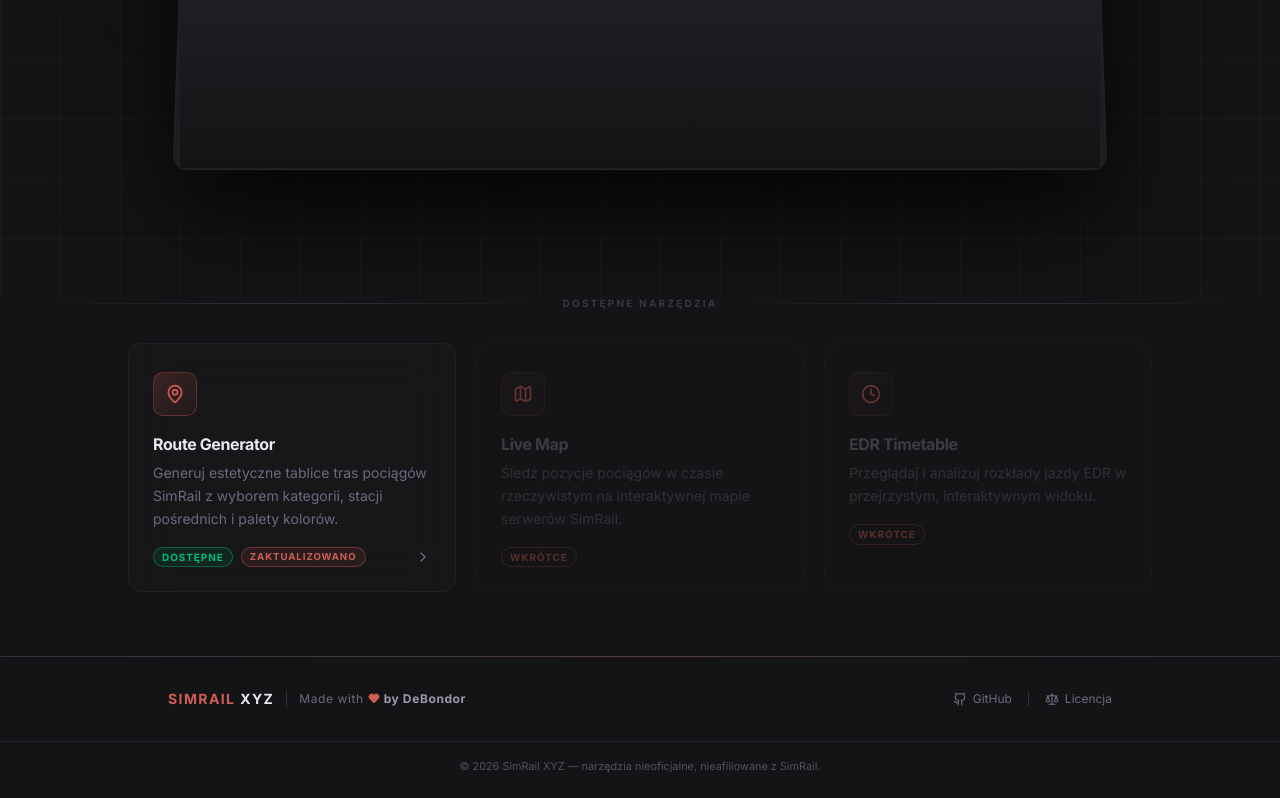
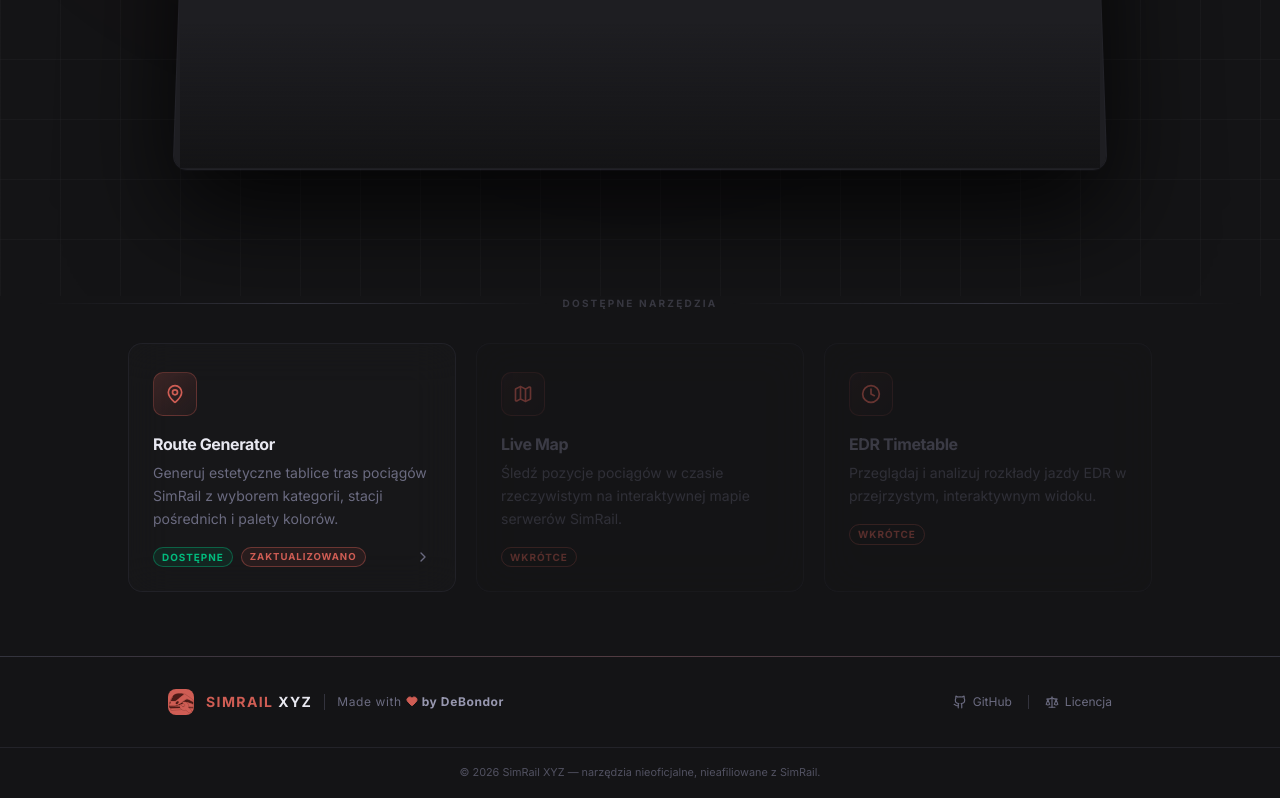
Before and after one commit to DeBondor/simrail.xyz, a Next.js app: page / in a window 1280 px wide. Shown: the part 732-1530 px from the top of the page. Built offline with nearby package versions, Linux system fonts and the light colour scheme.

Commit message:
feat: add simrailxyz logo to footer

```diff
--- a/src/app/page.tsx
+++ b/src/app/page.tsx
@@ -255,6 +255,7 @@
         <div className="border-t border-border">
           <div className="max-w-5xl mx-auto px-10 py-8 flex flex-col sm:flex-row items-center justify-between gap-6">
             <div className="flex items-center gap-3">
+              <Image src="/simrailxyz.svg" width={26} height={26} alt="" className="rounded-md" />
               <span className="text-sm font-bold tracking-widest uppercase">
                 <span className="text-primary">SimRail</span> XYZ
               </span>
```
